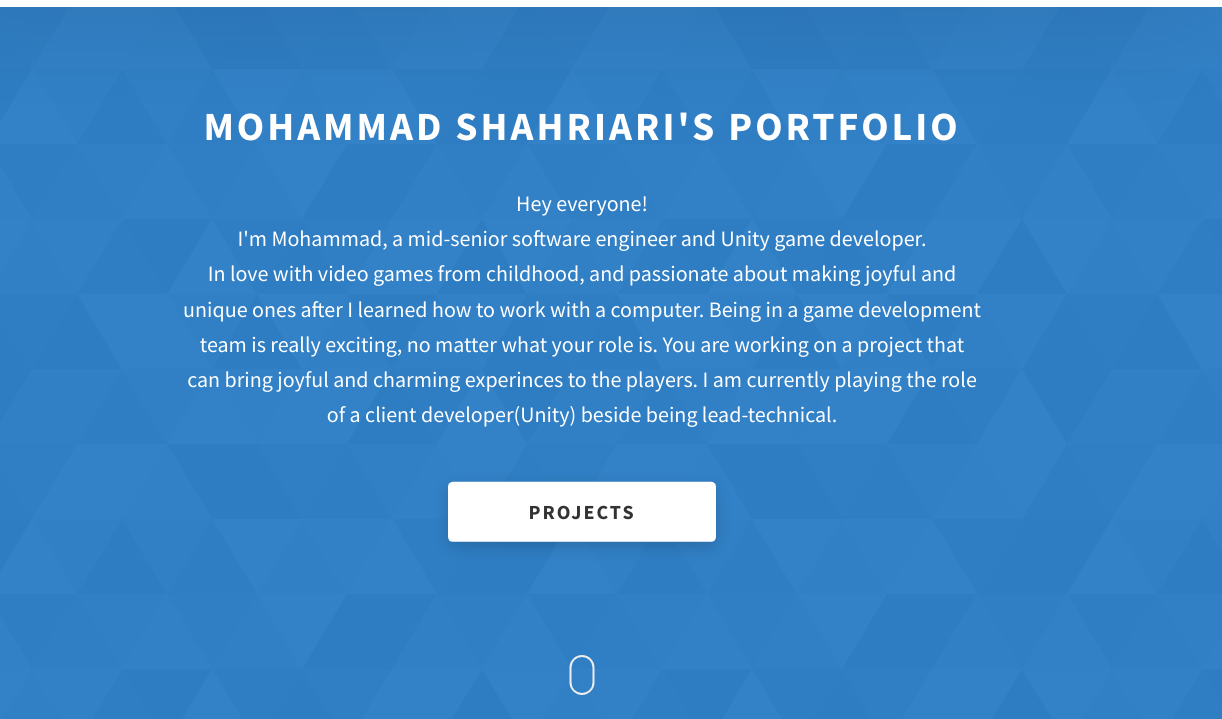
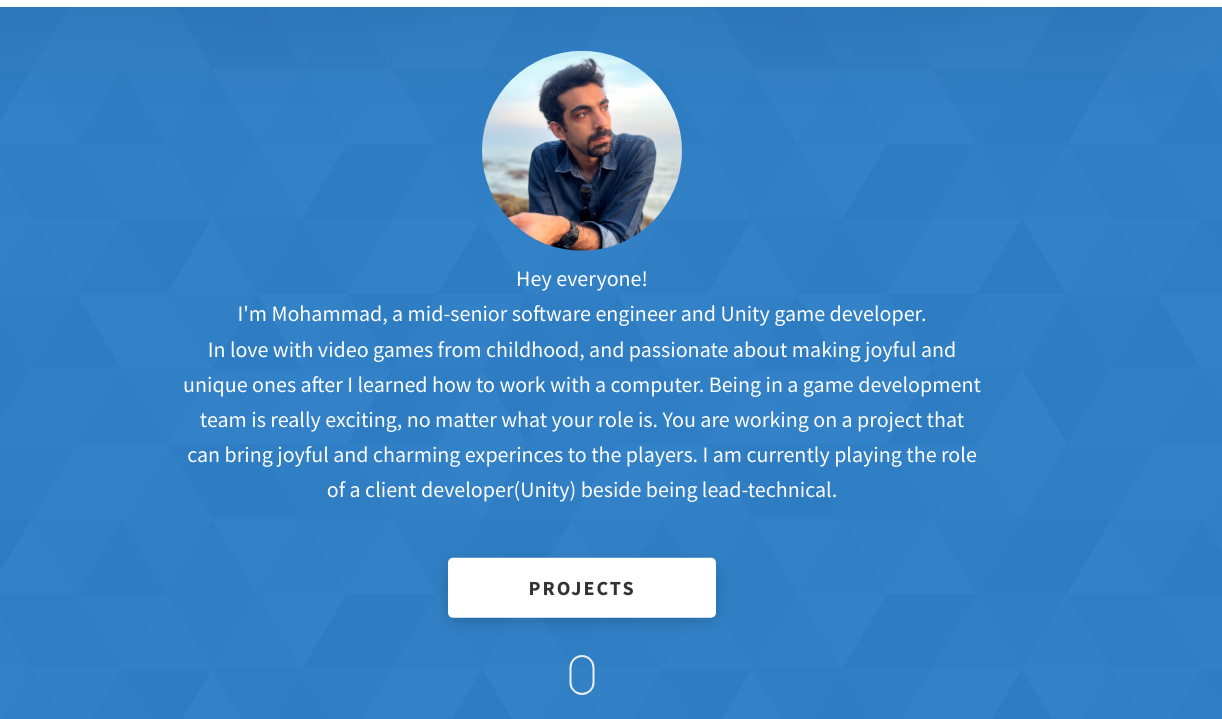
Before and after one commit to moh-shah/moh-shah.github.io, a website: page index.html in a window 1280 px wide. Shown: the part 81-800 px from the top of the page, 58-1280 px from the left. Drawn offline with Linux system fonts and the light colour scheme.

Commit message:
adding my photo and main page style

```diff
--- a/css/style.css
+++ b/css/style.css
@@ -64,8 +64,8 @@ textarea {
 
 .heading-primary {
   font-size: 4rem;
-  text-transform: uppercase;
-  letter-spacing: 3px;
+
+  letter-spacing: 1px;
   text-align: center; }
   @media only screen and (max-width: 37.5em) {
     .heading-primary {
@@ -232,7 +232,8 @@ textarea {
     left: 50%;
     transform: translate(-50%, -50%);
     max-width: 90rem;
-    width: 92%; }
+    width: 92%;
+    }
     @media only screen and (max-width: 37.5em) {
       .home-hero__content {
         padding: 19rem 0 13rem 0;
@@ -292,6 +293,8 @@ textarea {
     margin-bottom: 0; }
   .projects__row-img-cont {
     overflow: hidden; }
+  .projects__intro-img {
+    border-radius: 50%; }
   .projects__row-img {
     width: 100%;
     display: block;
--- a/index.html
+++ b/index.html
@@ -16,6 +16,7 @@
       rel="stylesheet"
     />
   </head>
+  <link rel = "icon" href = "assets/png/mohammad.jpg" type = "image/x-icon">
   <body>
     <header class="header">
       <div class="header__content">
@@ -81,9 +82,11 @@
     </header>
     <section class="home-hero">
       <div class="home-hero__content">
-        <h1 class="heading-primary">Mohammad Shahriari's Portfolio</h1>
+
         <div class="home-hero__info">
           <p class="text-primary">
+            <img src="./assets/png/mohammad_2.jpg" class = "projects__intro-img" width="200" height="200" alt= "Software Screenshot" loading="lazy" />
+            <br>
             Hey everyone!<br>
             I'm Mohammad, a mid-senior software engineer and Unity game developer.<br>
             In love with video games from childhood, and passionate about making joyful and unique ones after I learned how to work with a computer.
```
Also changed, not shown: assets/png/mohammad_2.jpg (added), assets/png/mohammad_3.jpg (added).
